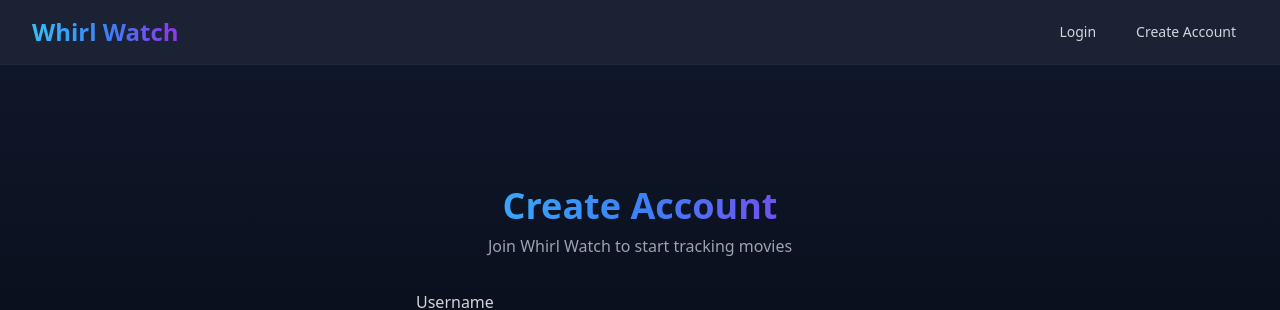
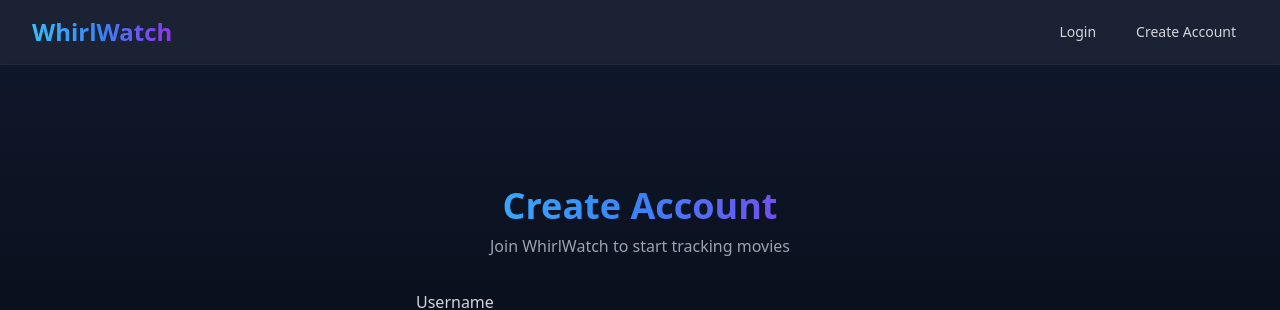
Before and after one commit to ATRedshaw/whirl-watch, a React (Create React App) app in the folder frontend/: page /register in a window 1280 px wide. Shown: the top 310 px of the page. Built offline with nearby package versions, Linux system fonts and the light colour scheme; the HTML template or start-up script is replaced by a standard one.

Commit message:
Adjusted brand naming

```diff
--- a/frontend/src/components/CreateAccount.js
+++ b/frontend/src/components/CreateAccount.js
@@ -88,7 +88,7 @@ const CreateAccount = () => {
           <h2 className="text-3xl md:text-4xl font-bold mb-2 bg-clip-text text-transparent bg-gradient-to-r from-sky-400 via-blue-500 to-purple-600">
             Create Account
           </h2>
-          <p className="text-gray-400">Join Whirl Watch to start tracking movies</p>
+          <p className="text-gray-400">Join WhirlWatch to start tracking movies</p>
         </div>
 
         <form onSubmit={handleSubmit} className="space-y-4">
--- a/frontend/src/components/HomePage.js
+++ b/frontend/src/components/HomePage.js
@@ -29,7 +29,7 @@ const HomePage = () => {
           className="text-center mb-20"
         >
           <h1 className="text-5xl md:text-7xl font-extrabold mb-6 bg-clip-text text-transparent bg-gradient-to-r from-sky-400 via-blue-500 to-purple-600 drop-shadow-lg tracking-tight">
-            Whirl Watch
+            WhirlWatch
           </h1>
           <p className="text-xl md:text-2xl text-gray-300 mb-8">
             Track, Share, and Discover Movies Together
--- a/frontend/src/components/Navbar.js
+++ b/frontend/src/components/Navbar.js
@@ -33,7 +33,7 @@ const Navbar = () => {
               whileHover={{ scale: 1.05 }}
               className="text-2xl font-bold bg-clip-text text-transparent bg-gradient-to-r from-sky-400 via-blue-500 to-purple-600"
             >
-              Whirl Watch
+              WhirlWatch
             </motion.h1>
           </Link>
 
```
